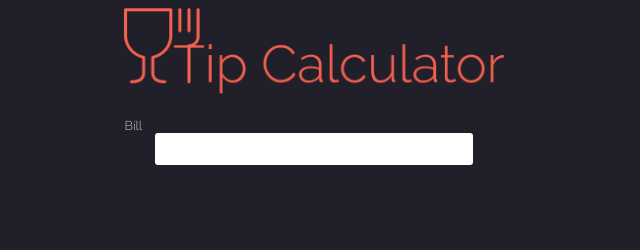
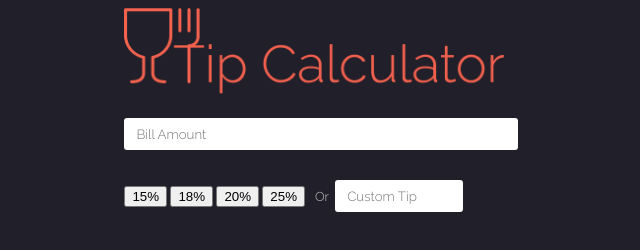
Before and after one commit to shevy92/tips, a plain HTML site: page index.html in a window 1280 px wide. Shown: the whole page, without its empty margins (326-966 px from the left). Drawn offline with Linux system fonts and the light colour scheme.

Commit message:
buttons for tip added

```diff
--- a/css/styles.css
+++ b/css/styles.css
@@ -18,16 +18,26 @@ body {
 input {
     border-radius: 3px;
     color: #999999;
-    display: block;
     font-family: 'Raleway', sans-serif;
     font-weight: 300;
+
+}
+input[name=bill] {
+    display: block;
     margin: 0 auto;
-}
-input[type=number] {
+
     background-color: white;
     border: none;
     color: #999999;
-    width: 80%;
+    width: 100%;
+    height: 30px;
+    padding-left: 12px;
+}
+input[name=tip] {
+    background-color: white;
+    border: none;
+    color: #999999;
+    width: 30%;
     height: 30px;
     padding-left: 12px;
 }
@@ -41,6 +51,7 @@ form {
 }
 
 
+
 @media only screen and (max-width: 700px) {
     #headImage {
         width: 80% !important;
--- a/index.html
+++ b/index.html
@@ -29,8 +29,34 @@
     <img id="headImage" alt="header" src="images/header.png"/>
 
     <form>
-        Bill<br>
-        <input type="number" name="bill" min="1" step="0.01">
+        <input type="number" name="bill" min="1" step="0.01" placeholder="Bill Amount">
+        <br><br>
+
+        <div class="btn-group">
+          <button>15%</button>
+          <button>18%</button>
+          <button>20%</button>
+          <button>25%</button>
+          &nbsp; Or  &nbsp;<input type="number" name="tip" min="1" step="0.01" placeholder="Custom Tip">
+        </div>
+
+
     </form>
+
+
+
+
+
+
+
+    <script>
+        var slider = document.getElementById("myRange");
+        var output = document.getElementById("demo");
+        output.innerHTML = slider.value;
+
+        slider.oninput = function() {
+          output.innerHTML = this.value;
+        }
+    </script>
 </body>
 </html>
```
